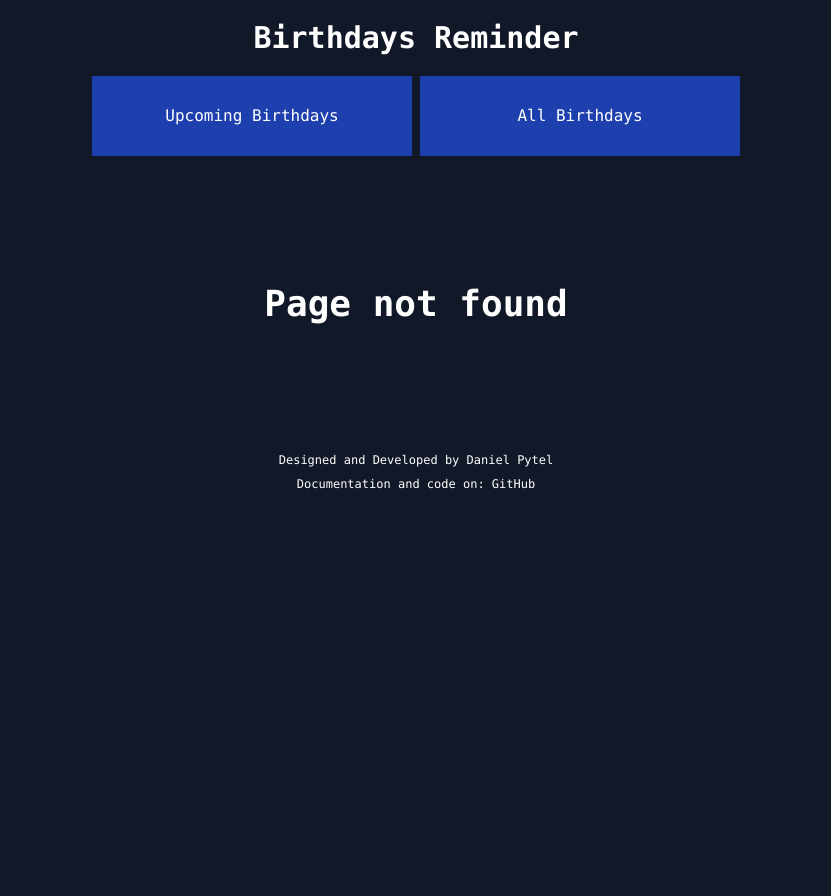
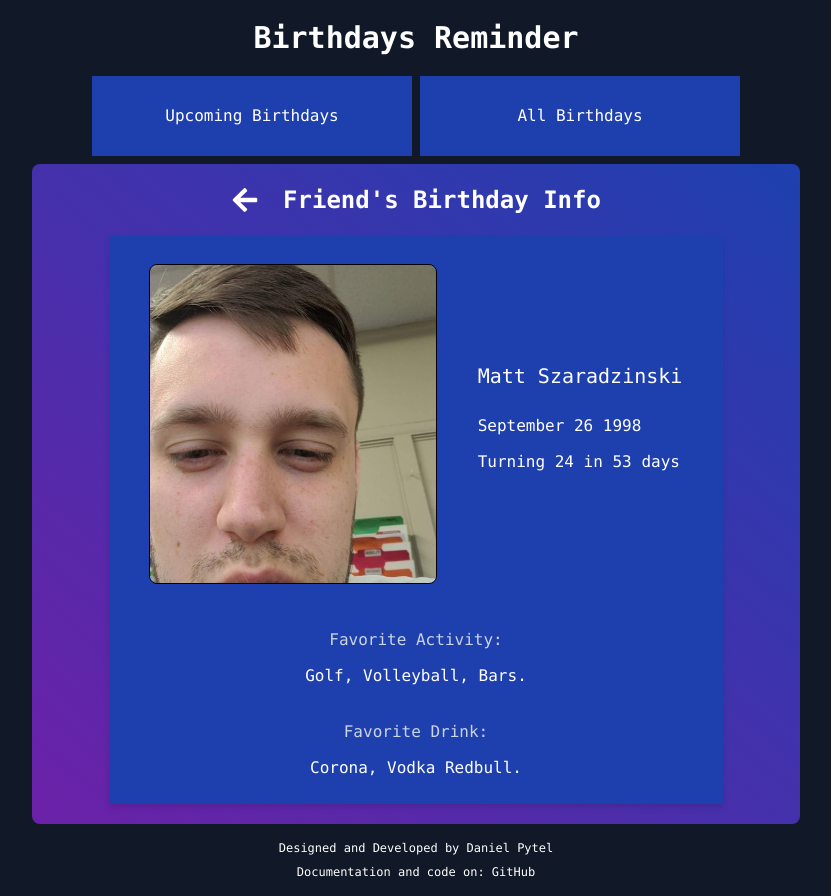
Before and after one commit to danielrpytel/birthday-reminders, a React (Create React App) app: page /#/friend-info/0 in a window 1280 px wide. Before the commit this address had no page. Shown: the whole page, without its empty margins (224-1055 px from the left). Before the commit the page ends 800 px from the top, so only its background shows below. Built offline with nearby package versions, Linux system fonts and the light colour scheme.

Commit message:
Hash Router for gh-pages
Added Hash Router and small details.
-Go back arrow on friendCard
-footer position on bottom of the page
-Fixed no friend found position
-fixed exact path for nav (active property problem)

```diff
--- a/src/BirthdayReminders.jsx
+++ b/src/BirthdayReminders.jsx
@@ -11,7 +11,7 @@ import Footer from "./components/Footer";
 function BirthdayReminders() {
 
   return (
-    <div className="bg-gray-900 font-mono h-screen">
+    <div className="flex flex-col bg-gray-900 font-mono min-h-screen">
           <div className="py-5">
             <h1 className="text-center font-bold text-3xl text-white">
                 Birthdays Reminder
@@ -20,9 +20,9 @@ function BirthdayReminders() {
         <Nav />
           <Routes>
             <Route path="*" element={<NotFound />} />
-            <Route path="/birthday-reminders" element={ <UpcomingBirthdays /> }/>
-            <Route path="/birthday-reminders/friend-info/:id" element={ <FriendCard /> }/>
-            <Route path="/birthday-reminders/all-birthdays" element={ <AllBirthdaysList /> } />
+            <Route exact path="" element={ <UpcomingBirthdays /> }/>
+            <Route path="/friend-info/:id" element={ <FriendCard /> }/>
+            <Route path="/all-birthdays" element={ <AllBirthdaysList /> } />
           </Routes>
         <Footer />
     </div>
--- a/src/components/BirthdayRow.jsx
+++ b/src/components/BirthdayRow.jsx
@@ -8,7 +8,7 @@ function BirthdayRow( {firstName, lastName, dateOfBirth, daysToBday, turningYear
 
         <div className="flex w-full h-32 md:w-3/5 md:rounded-md bg-blue-800 m-auto mb-2 drop-shadow-md"
         aria-label="friend row info">
-            <Link className="flex w-full" to={`/birthday-reminders/friend-info/${id}`} >
+            <Link className="flex w-full" to={`/friend-info/${id}`} >
 
             {/*
                 Image block. Getting src path from friend object (/hooks/GetAdditionalInfo getImgSrc())
--- a/src/components/FilterByDays.jsx
+++ b/src/components/FilterByDays.jsx
@@ -2,7 +2,7 @@
 function FilterByDays({filterDaysOptions, onOptionChange, current}) {
 
     return(
-    <div className="flex row m-auto mb-5">
+    <div className="flex row mx-auto mt-8">
         <p className="text-md text-white pr-4">
             Filter by
         </p>
--- a/src/components/Footer.jsx
+++ b/src/components/Footer.jsx
@@ -2,8 +2,8 @@
 function Footer() {
 
     return (
-        <div className="w-100 pb-4">
-            <div className="flex flex-col mt-5 text-white text-xs">
+        <footer className="w-full mt-auto">
+            <div className="flex flex-col text-white text-xs my-4">
                 <div className="mx-auto mb-2">
                     Designed and Developed by Daniel Pytel
                 </div>
@@ -11,7 +11,7 @@ function Footer() {
                     Documentation and code on: <a className="hover:text-blue-500" href="https://github.com/danielrpytel/birthday-reminders">GitHub</a>
                 </div>
             </div>
-        </div>
+        </footer>
     )
 }
 
--- a/src/components/FriendCard.jsx
+++ b/src/components/FriendCard.jsx
@@ -1,10 +1,13 @@
 import { useParams } from "react-router-dom";
-import HeaderTitle from "./HeaderTitle";
 import GetFriendData from "../hooks/GetFriendData";
+import { useNavigate } from "react-router-dom";
+
+import { FaArrowLeft } from "react-icons/fa";
 
 
 function FriendCard() {
 
+    const navigate = useNavigate();
     let URLparams = useParams();
 
     // friend data matching params from json
@@ -19,7 +22,17 @@ function FriendCard() {
     if( friend === undefined ) {
         return(
             <div className="flex flex-col w-full lg:w-3/5 md:rounded-lg mx-auto bg-gradient-to-tr from-purple-800 to-blue-800">
-                <HeaderTitle title="Friend's Birthday Info" />
+
+                <div className="flex flex-row mx-auto">
+                    <button onClick={() => navigate(-1)}>
+                        <FaArrowLeft className="my-auto mr-6 w-7 h-7 text-white hover:text-blue-500" />
+                    </button>
+
+                    <h2 className="py-5 font-bold text-2xl text-white">
+                        Friend's Birthday Info
+                    </h2>
+                </div>
+
                 <div className="w-full h-[500px] md:w-4/5 mx-auto mt-9 text-center">
                     <h1
                     aria-label="not found"
@@ -47,7 +60,14 @@ function FriendCard() {
 
     return(
         <div className="flex flex-col w-full lg:w-3/5 md:rounded-lg mx-auto bg-gradient-to-tr from-purple-800 to-blue-800">
-            <HeaderTitle title="Friend's Birthday Info" />
+                <div className="flex flex-row mx-auto">
+                    <button onClick={() => navigate(-1)}>
+                        <FaArrowLeft className="my-auto mr-6 w-7 h-7 text-white hover:text-blue-500" />
+                    </button>
+                    <h2 className="py-5 font-bold text-2xl text-white">
+                        Friend's Birthday Info
+                    </h2>
+                </div>
             <div className="w-full md:w-4/5 drop-shadow-md bg-blue-800 mx-auto mb-5">
                 <div className="flex flex-col xl:flex-row w-full">
 
--- a/src/components/Nav.jsx
+++ b/src/components/Nav.jsx
@@ -8,19 +8,16 @@ function Nav() {
             <div className="flex flex-row justify-center text-white text-md">
 
                 <NavLink
+                end to=""
                 className={({ isActive }) => (isActive ? "bg-blue-500 text-black" : "") +
-                "block w-1/2 lg:w-1/4 py-7 bg-blue-800 text-center mr-2 hover:bg-blue-500"
-                }
-
-                to="/birthday-reminders">
+                "block w-1/2 lg:w-1/4 py-7 bg-blue-800 text-center mr-2 hover:bg-blue-500"}>
                     Upcoming Birthdays
                 </NavLink>
 
                 <NavLink
+                to="/all-birthdays"
                 className={({ isActive }) => (isActive ? "bg-blue-500 text-black" : "") +
-                "block w-1/2 lg:w-1/4 py-7 bg-blue-800 text-center hover:bg-blue-500"
-                }
-                to="/birthday-reminders/all-birthdays">
+                "block w-1/2 lg:w-1/4 py-7 bg-blue-800 text-center hover:bg-blue-500"}>
                     All Birthdays
                 </NavLink>
 
--- a/src/components/UpcomingBirthdays.jsx
+++ b/src/components/UpcomingBirthdays.jsx
@@ -25,7 +25,7 @@ function UpcomingBirthdays() {
                 onOptionChange={setFilterDays}
                 current={filterDaysToBirthday}
                 />
-                <div className="mx-auto mt-20">
+                <div className="text-center w-full mt-5">
                     <p className="text-white text-4xl">
                         No upcoming birthdays!
                     </p>
--- a/src/index.jsx
+++ b/src/index.jsx
@@ -2,16 +2,16 @@ import React from 'react';
 import ReactDOM from 'react-dom/client';
 import BirthdayReminders from './BirthdayReminders';
 import reportWebVitals from './reportWebVitals';
-import { BrowserRouter } from 'react-router-dom';
+import { HashRouter } from 'react-router-dom';
 import './index.css';
 
 
 const root = ReactDOM.createRoot(document.getElementById('root'));
 root.render(
   <React.StrictMode>
-    <BrowserRouter>
+    <HashRouter>
       <BirthdayReminders />
-    </BrowserRouter>
+    </HashRouter>
   </React.StrictMode>
 );
 
```
Also changed, not shown: 1 other file (tests, documents, lock files or other folders).
